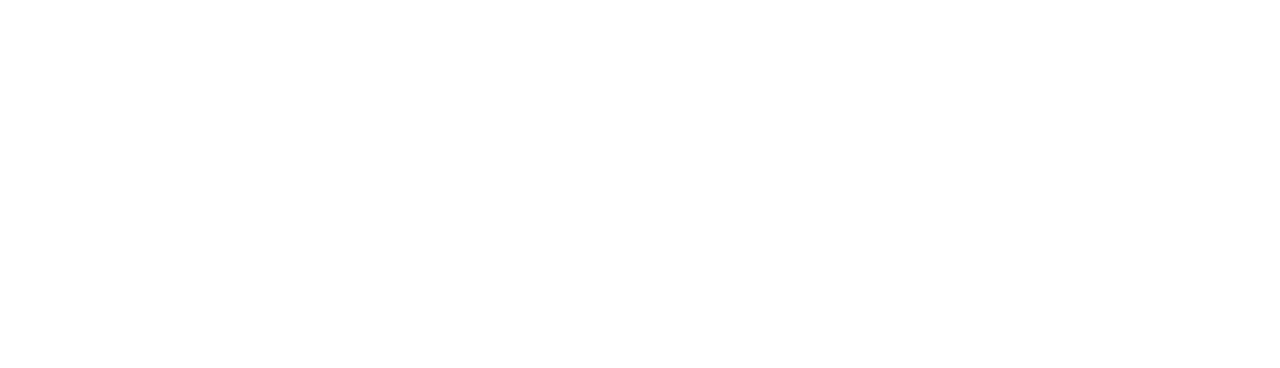
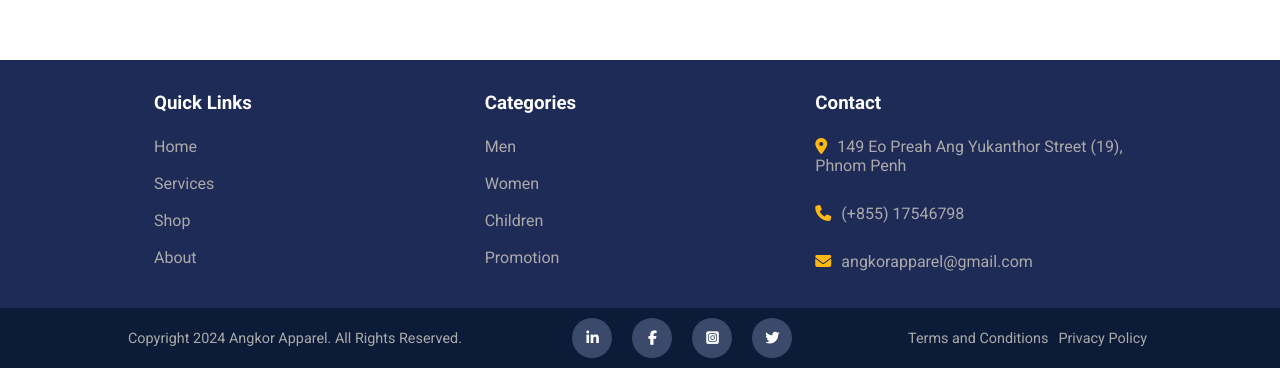
Before and after one commit to Sokmeak/IP-Project-C3, a Vue app: page / in a window 1280 px wide. Before the commit this address had no page. Shown: the part 432-800 px from the top of the page. Built offline with nearby package versions, Linux system fonts and the light colour scheme; a web font is replaced by a local one.

Commit message:
footer component

```diff
--- a/index.html
+++ b/index.html
@@ -19,10 +19,7 @@
       rel="stylesheet"
     />
 
-    <script
-      src="https://kit.fontawesome.com/484e01476d.js"
-      crossorigin="anonymous"
-    ></script>
+    <script src="https://kit.fontawesome.com/1a59047b3d.js" crossorigin="anonymous"></script>
   </head>
   <style>
 
--- a/src/App.vue
+++ b/src/App.vue
@@ -1,14 +1,32 @@
 <template>
   <div class="wrapper">
+    <Home/>
+    <Footer />
 
   </div>
 </template>
 
 <script>
+import Footer from "./components/Footer.vue";
 import Home from "./components/Home.vue";
+
 export default {
-  components: {},
+  components: {
+
+    Footer,
+  },
 };
 </script>
 
-<style scoped></style>
+<style scoped>
+
+.wrapper {
+  display: flex;
+  flex-direction: column;
+  min-height: 100vh;
+}
+
+.wrapper > :nth-child(2) {
+  margin-top: auto;
+}
+</style>
--- /dev/null
+++ b/src/components/Footer.vue
@@ -0,0 +1,222 @@
+<template>
+  <footer class="footer">
+    <div class="footer-container">
+      <div class="footer-section">
+        <h3>Quick Links</h3>
+        <ul>
+          <li><a href="#home">Home</a></li>
+          <li><a href="#services">Services</a></li>
+          <li><a href="#shop">Shop</a></li>
+          <li><a href="#about">About</a></li>
+        </ul>
+      </div>
+      <div class="footer-section">
+        <h3>Categories</h3>
+        <ul>
+          <li><a href="#men">Men</a></li>
+          <li><a href="#women">Women</a></li>
+          <li><a href="#children">Children</a></li>
+          <li><a href="#promotion">Promotion</a></li>
+        </ul>
+      </div>
+      <div class="footer-section">
+        <h3>Contact</h3>
+
+          <ul class="contact-info">
+            <li>
+              <i class="fa-solid fa-location-dot"></i>
+             <a href="149 Eo Preah Ang Yukanthor Street (19), Phnom Penh">149 Eo Preah Ang Yukanthor Street (19), Phnom Penh</a>
+            </li>
+            <li>
+              <i class="fa-solid fa-phone"></i>
+              <a href="tel:+85517546798">(+855) 17546798</a>
+            </li>
+            <li>
+              <i class="fa-solid fa-envelope"></i>
+              <a href="mailto:angkorapparel@gmail.com">angkorapparel@gmail.com</a>
+            </li>
+          </ul>
+
+      </div>
+    </div>
+    <div class="footer-bottom">
+      <p>Copyright 2024 Angkor Apparel. All Rights Reserved.</p>
+      <div class="social-icons">
+        <div class="linkedin">
+          <a href="#" aria-label="LinkedIn"><i class="fa-brands fa-linkedin-in"></i></a>
+        </div>
+        <div class="facebook">
+          <a href="#" aria-label="Facebook"><i class="fa-brands fa-facebook-f"></i></a>
+        </div>
+        <div class="instagram">
+          <a href="#" aria-label="Instagram"><i class="fa-brands fa-square-instagram"></i></a>
+        </div>
+        <div class="twitter">
+          <a href="#" aria-label="Twitter"><i class="fa-brands fa-twitter"></i></a>
+        </div>
+      </div>
+      <div class="footer-links">
+        <a href="#terms">Terms and Conditions</a>
+        <a href="#privacy">Privacy Policy</a>
+      </div>
+    </div>
+  </footer>
+</template>
+
+<script>
+export default {
+  name: "Footer",
+};
+</script>
+
+<style scoped>
+.footer {
+  background-color: #1f2b57;
+  color: white;
+  display: flex;
+  flex-direction: column;
+  gap:1rem;
+  /* padding: 0 0; */
+  padding-top: 2rem;
+}
+
+.footer-container {
+  display: flex;
+  justify-content: space-around;
+  /* padding: 20px 10px; */
+  padding:  0 9rem 1rem 9rem;
+
+}
+
+.footer-section {
+  flex: 1;
+  display: flex;
+  flex-direction: column;
+  gap: 0.5rem;
+
+  margin: 0 10px;
+}
+
+
+.footer-section h3 {
+  color: white;
+  margin-bottom: 10px;
+}
+
+.footer-section ul {
+  list-style: none;
+  display: flex;
+  flex-direction: column;
+  row-gap:0.5rem;
+  height: 9rem;
+
+}
+.contact-info{
+  display: flex;
+  flex-direction: column;
+  justify-content: space-between;
+  /* row-gap:10rem; */
+}
+
+.footer-section ul li {
+  margin: 5px 0;
+}
+
+.footer-section ul li a {
+  color: #aaa;
+  text-decoration: none;
+}
+
+.footer-section ul li i{
+  color: #fdb813;
+  margin-right: 10px;
+
+}
+.footer-section ul li a:hover {
+  color:rgb(101, 99, 99);
+  text-decoration: underline;
+  transition: color 0.3s, text-decoration 0.3s;
+}
+
+/* .contact-info{
+  display: flex;
+  flex-direction: column;
+  row-gap:30px;
+  background-color: purple;
+} */
+.contact-info li{
+  margin-right: 10px;
+  color: #aaa;
+}
+
+.footer-bottom {
+  background-color: #0c1b37;
+  color: #aaa;
+  display: flex;
+  justify-content: space-between;
+  align-items: center;
+  padding:10px 10%;
+  font-size: 0.9em;
+  flex-wrap: wrap;
+
+}
+
+.social-icons {
+  display: flex;
+  color:#fdb813;
+  justify-content: center;
+  gap: 10px;
+
+}
+
+.social-icons div {
+  display: flex;
+  justify-content: center;
+  align-items: center;
+  width: 40px;
+  height: 40px;
+  border-radius: 50%;
+  background-color: #3b4a6b;
+  color: white;
+  margin: 0 5px;
+  cursor: pointer; padding: 0;
+  transition: background-color 0.3s, color 0.3s;
+}
+
+
+
+
+/* only icon */
+.social-icons div i{
+  color: white;
+
+}
+
+.social-icons div:hover {
+  background-color: #fdb813;
+  color: #e8e9ea;
+}
+.footer-links a {
+  color: #aaa;
+  margin: 0 5px;
+  text-decoration: none;
+}
+
+.footer-links a:hover {
+  color: #fdb813;
+}
+
+@media (max-width: 768px) {
+  .footer-container {
+    flex-direction: column;
+    align-items: center;
+  }
+  .footer-section {
+    margin-bottom: 20px;
+  }
+  .footer-bottom {
+    flex-direction: column;
+    align-items: center;
+  }
+}
+</style>
--- a/src/components/Home.vue
+++ b/src/components/Home.vue
@@ -1,6 +1,9 @@
 <template>
 
   <h1>Hello to Home page for Angkor Apparel's Shop Project</h1>
+  <div class="linkIN">
+    contact <i class="fa-brands fa-linkedin-in"></i>
+  </div>
 
 </template>
 
@@ -9,9 +12,14 @@
 </script>
 
 <style scoped>
+.linkIN{
+  display: flex;
+  flex-direction: row;
+  gap:1rem;
+}
 h1 {
   font-family: "Roboto", sans-serif;
   font-weight: 700;
-  font-style: italic;
+  font-style: normal;
 }
 </style>
```
Also changed, not shown: src/components/footer.vue (deleted), 1 other file (tests, documents, lock files or other folders).
